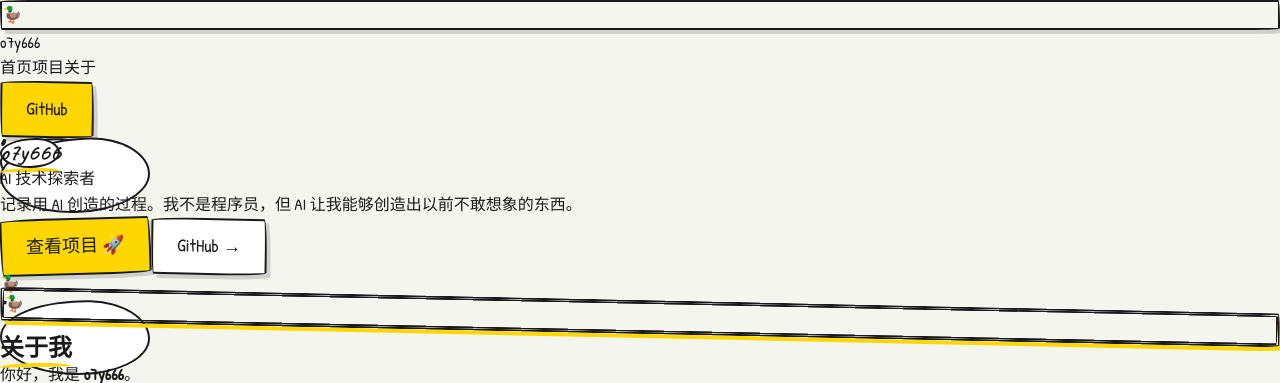
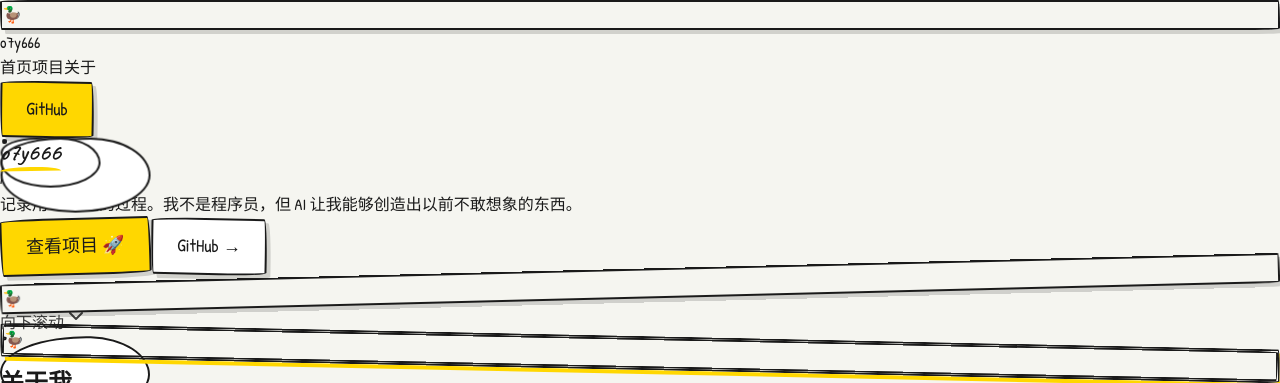
Before and after one commit to o7y666/o7y666_web, a React (Vite) app: page / in a window 1280 px wide. Shown: the top 383 px of the page. Built offline with nearby package versions, Linux system fonts and the light colour scheme.

Commit message:
feat: 优化 Hero 区块动画，添加 Framer Motion 效果

```diff
--- a/src/components/sections/Hero.tsx
+++ b/src/components/sections/Hero.tsx
@@ -1,36 +1,170 @@
+import { motion } from 'framer-motion';
 import { HandDrawnButton } from '../ui/HandDrawnButton';
 import { siteConfig } from '../../data/siteConfig';
+import { ChevronDown } from 'lucide-react';
 
 /**
  * Hero 区块
- * 首屏大标题和简介
+ * 首屏大标题和简介 - 增强动画版本
  */
 const Hero: React.FC = () => {
+  // 容器动画配置
+  const containerVariants = {
+    hidden: { opacity: 0 },
+    visible: {
+      opacity: 1,
+      transition: {
+        staggerChildren: 0.15,
+        delayChildren: 0.2,
+      },
+    },
+  };
+
+  // 子元素动画配置
+  const itemVariants = {
+    hidden: { opacity: 0, y: 30, rotate: 2 },
+    visible: {
+      opacity: 1,
+      y: 0,
+      rotate: 0,
+      transition: {
+        duration: 0.6,
+        ease: [0.4, 0, 0.2, 1],
+      },
+    },
+  };
+
+  // 标题字符动画
+  const titleChars = siteConfig.name.split('');
+  const charVariants = {
+    hidden: { opacity: 0, y: 50, rotate: -10 },
+    visible: (i: number) => ({
+      opacity: 1,
+      y: 0,
+      rotate: 0,
+      transition: {
+        delay: i * 0.08,
+        duration: 0.5,
+        ease: [0.34, 1.56, 0.64, 1], // 弹性效果
+      },
+    }),
+  };
+
+  // 云朵飘动动画
+  const cloudVariants = {
+    animate: {
+      x: [0, 15, 0],
+      y: [0, -10, 0],
+      rotate: [0, 3, 0],
+      transition: {
+        duration: 6,
+        repeat: Infinity,
+        ease: 'easeInOut',
+      },
+    },
+  };
+
+  // 吉祥物弹跳动画
+  const mascotVariants = {
+    animate: {
+      y: [0, -15, 0],
+      rotate: [-5, 5, -5],
+      transition: {
+        duration: 2,
+        repeat: Infinity,
+        ease: 'easeInOut',
+      },
+    },
+  };
+
+  // 滚动提示动画
+  const scrollIndicatorVariants = {
+    animate: {
+      y: [0, 10, 0],
+      opacity: [0.6, 1, 0.6],
+      transition: {
+        duration: 1.5,
+        repeat: Infinity,
+        ease: 'easeInOut',
+      },
+    },
+  };
+
   return (
     <section className="min-h-screen flex items-center justify-center py-20 px-6 lg:px-12 bg-cream relative overflow-hidden">
-      {/* 装饰云朵 */}
-      <div className="cloud-decoration cloud-md top-20 left-10 tilt-2 opacity-60" />
-      <div className="cloud-decoration cloud-lg top-40 right-20 tilt-1 opacity-40" />
-      <div className="cloud-decoration cloud-sm bottom-40 left-1/4 tilt-3 opacity-50" />
+      {/* 装饰云朵 - 带飘动动画 */}
+      <motion.div
+        className="cloud-decoration cloud-md top-20 left-10 tilt-2 opacity-60"
+        variants={cloudVariants}
+        animate="animate"
+        style={{ animationDelay: '0s' }}
+      />
+      <motion.div
+        className="cloud-decoration cloud-lg top-32 right-16 tilt-1 opacity-40"
+        variants={cloudVariants}
+        animate="animate"
+        style={{ animationDelay: '2s' }}
+        transition={{ delay: 2 }}
+      />
+      <motion.div
+        className="cloud-decoration cloud-sm bottom-48 left-1/4 tilt-3 opacity-50"
+        variants={cloudVariants}
+        animate="animate"
+        transition={{ delay: 4 }}
+      />
+      <motion.div
+        className="cloud-decoration cloud-md bottom-32 right-1/4 tilt-4 opacity-30"
+        variants={cloudVariants}
+        animate="animate"
+        transition={{ delay: 3 }}
+      />
 
       <div className="max-w-6xl mx-auto text-center relative z-10">
-        {/* 主标题 */}
-        <h1 className="font-heading text-7xl md:text-8xl lg:text-9xl font-bold text-text-primary mb-4 animate-fade-in-up">
-          <span className="hand-underline">{siteConfig.name}</span>
-        </h1>
+        <motion.div
+          variants={containerVariants}
+          initial="hidden"
+          animate="visible"
+        >
+          {/* 主标题 - 字符逐个动画 */}
+          <motion.h1 className="font-heading text-7xl md:text-8xl lg:text-9xl font-bold text-text-primary mb-4">
+            <span className="hand-underline inline-flex">
+              {titleChars.map((char, i) => (
+                <motion.span
+                  key={i}
+                  custom={i}
+                  variants={charVariants}
+                  initial="hidden"
+                  animate="visible"
+                  className="inline-block"
+                  style={{ display: char === ' ' ? 'inline' : 'inline-block' }}
+                >
+                  {char === ' ' ? '\u00A0' : char}
+                </motion.span>
+              ))}
+            </span>
+          </motion.h1>
 
           {/* 副标题 */}
-        <p className="font-heading text-2xl md:text-3xl text-text-secondary mb-8 animate-fade-in-up delay-200">
+          <motion.p
+            variants={itemVariants}
+            className="font-heading text-2xl md:text-3xl text-text-secondary mb-8"
+          >
             AI 技术探索者
-        </p>
+          </motion.p>
 
           {/* 简介 */}
-        <p className="font-body text-xl md:text-2xl text-text-secondary max-w-2xl mx-auto mb-12 leading-relaxed animate-fade-in-up delay-300">
+          <motion.p
+            variants={itemVariants}
+            className="font-body text-xl md:text-2xl text-text-secondary max-w-2xl mx-auto mb-12 leading-relaxed"
+          >
             {siteConfig.description}
-        </p>
+          </motion.p>
 
           {/* CTA 按钮 */}
-        <div className="flex flex-wrap justify-center gap-6 animate-fade-in-up delay-400">
+          <motion.div
+            variants={itemVariants}
+            className="flex flex-wrap justify-center gap-6"
+          >
             <HandDrawnButton
               variant="primary"
               size="lg"
@@ -49,16 +183,34 @@ const Hero: React.FC = () => {
             >
               GitHub →
             </HandDrawnButton>
+          </motion.div>
+
+          {/* 装饰元素 - 吉祥物弹跳 */}
+          <motion.div
+            className="mt-16"
+            variants={mascotVariants}
+            animate="animate"
+          >
+            <div className="text-6xl inline-block hand-border bg-white p-4 shadow-hand">
+              🦆
             </div>
-
-        {/* 装饰元素 */}
-        <div className="mt-20 animate-float">
-          <div className="text-4xl">🦆</div>
-        </div>
+          </motion.div>
+        </motion.div>
       </div>
 
       {/* 底部装饰线 */}
       <div className="absolute bottom-0 left-0 right-0 h-1 bg-gradient-to-r from-transparent via-duck-yellow to-transparent" />
+
+      {/* 滚动提示 */}
+      <motion.a
+        href="#about"
+        className="absolute bottom-8 left-1/2 -translate-x-1/2 flex flex-col items-center text-text-secondary hover:text-text-primary transition-colors"
+        variants={scrollIndicatorVariants}
+        animate="animate"
+      >
+        <span className="font-hand text-sm mb-2">向下滚动</span>
+        <ChevronDown size={24} />
+      </motion.a>
     </section>
   );
 };
```
Lines whose indentation alone changed are shown as unchanged.
